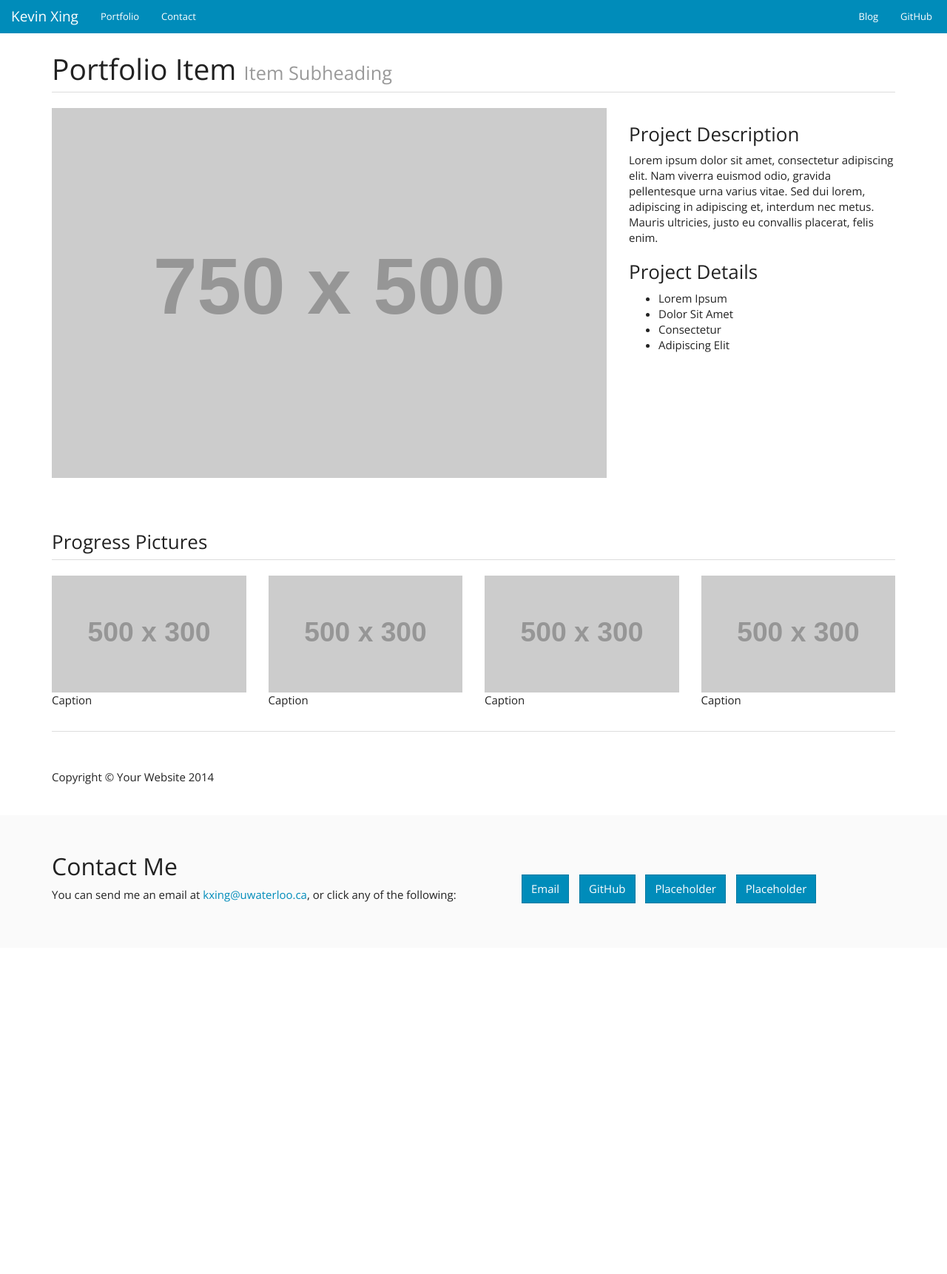
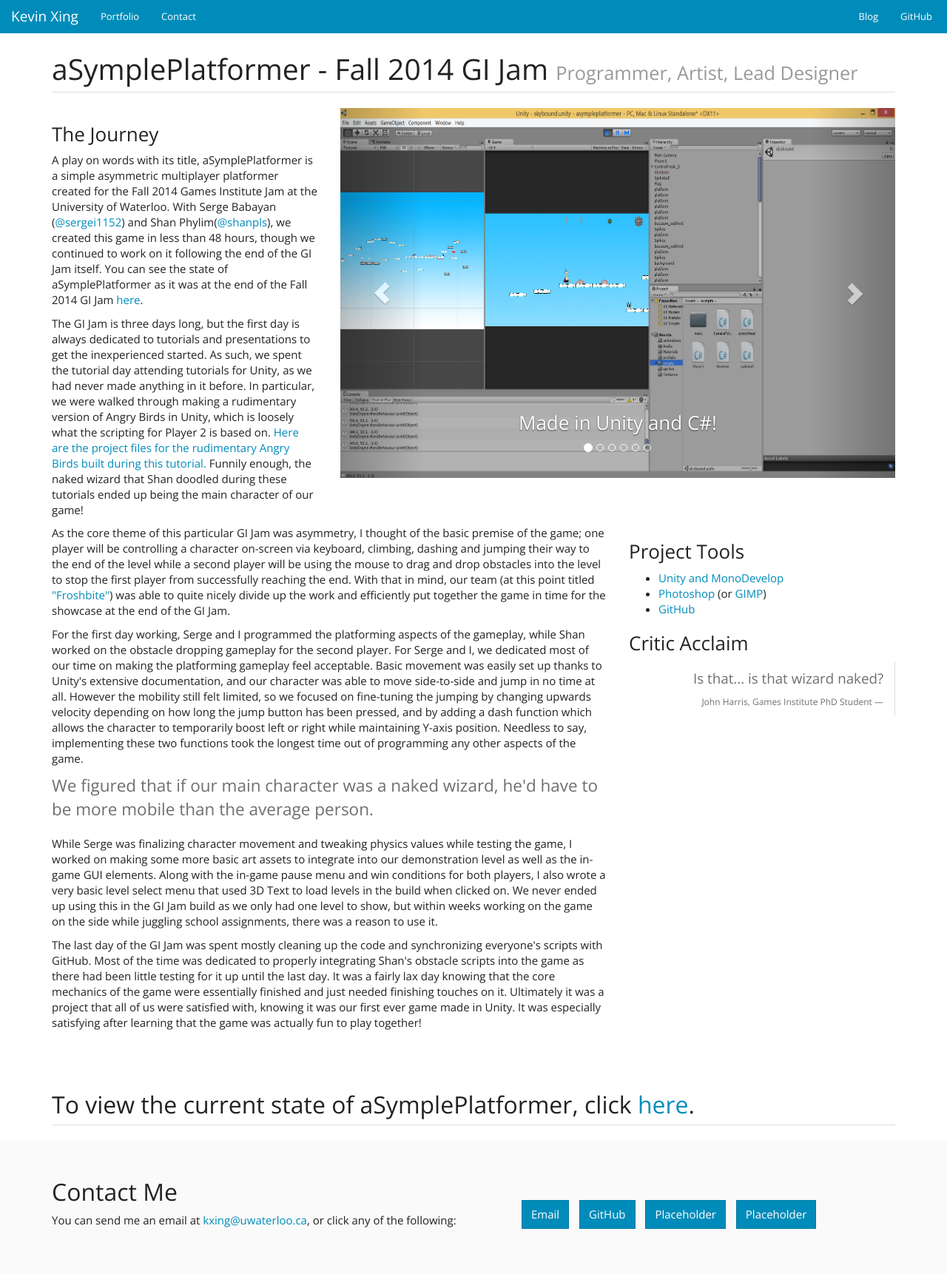
Before and after one commit to ggkevinxing/ggkevinxing.github.io, a PHP site: page /projects/asympleplatformer.html in a window 1280 px wide. Shown: the whole page at 74% size. Before the commit the page ends 1221 px from the top, so only its background shows below. Run offline with PHP 8.4, Linux system fonts and the light colour scheme; grey boxes labelled with a size stand in for pictures from a placeholder-image service; some libraries are stand-ins or nearby versions.

Commit message:
completed asympleplatformer.html
Great success!

```diff
--- a/css/custom.css
+++ b/css/custom.css
@@ -35,3 +35,68 @@ footer {
 .aboutme {
   padding-bottom: 20px;
 }
+
+/* CUSTOMIZE THE CAROUSEL
+-------------------------------------------------- */
+
+/* Carousel base class */
+.carousel {
+  height: 500px;
+  margin-bottom: 60px;
+}
+/* Since positioning the image, we need to help out the caption */
+.carousel-caption {
+  z-index: 10;
+}
+
+/* Declare heights because of positioning of img element */
+.carousel .item {
+  height: 500px;
+  background-color: #777;
+}
+.carousel-inner > .item > img {
+  position: absolute;
+  top: 0;
+  left: 0;
+  min-width: 100%;
+  height: 500px;
+  background-color:black;
+}
+
+/* Featurettes
+------------------------- */
+
+.featurette-divider {
+  margin: 80px 0; /* Space out the Bootstrap <hr> more */
+}
+
+/* Thin out the marketing headings */
+.featurette-heading {
+  font-weight: 300;
+  line-height: 1;
+  letter-spacing: -1px;
+}
+
+
+/* RESPONSIVE CSS
+-------------------------------------------------- */
+
+@media (min-width: 768px) {
+
+  /* Bump up size of carousel content */
+  .carousel-caption p {
+    margin-bottom: 20px;
+    font-size: 21px;
+    line-height: 1.4;
+  }
+
+  .featurette-heading {
+    font-size: 50px;
+  }
+}
+
+@media (min-width: 992px) {
+  .featurette-heading {
+    margin-top: 120px;
+  }
+}
--- a/index.html
+++ b/index.html
@@ -94,7 +94,7 @@
         </div>
         <div class="col-md-4">
               <h2>aSymplePlatformer</h2>
-              <p><i>Programmer and Lead Designer</i></p>
+              <p><i>Programmer, Artist, Lead Designer</i></p>
               <p><strong>October 2014 - Present</strong></p>
               <p>An asynchronous local competitive multiplayer 2D platformer made in Unity for the Fall 2014 Games Institute Game Jam at the University of Waterloo. </p>
               <p>The first player controls a character trying to complete platforming levels while the second player uses the mouse to drag and drop obstacles into the level in attempts to stop the first player from successfully reaching the end of the level.</p>
@@ -164,7 +164,7 @@
     ================================================== -->
     <!-- Placed at the end of the document so the pages load faster -->
     <script src="https://ajax.googleapis.com/ajax/libs/jquery/1.11.1/jquery.min.js"></script>
-    <script src="../../dist/js/bootstrap.min.js"></script>
+    <script src="js/bootstrap.min.js"></script>
 
     <!-- IE10 viewport hack for Surface/desktop Windows 8 bug -->
     <script src="../../assets/js/ie10-viewport-bug-workaround.js"></script>
--- a/projects/asympleplatformer.html
+++ b/projects/asympleplatformer.html
@@ -58,8 +58,8 @@
         <!-- Portfolio Item Heading -->
         <div class="row">
             <div class="col-lg-12">
-                <h1 class="page-header">Portfolio Item
-                    <small>Item Subheading</small>
+                <h1 class="page-header">aSymplePlatformer - Fall 2014 GI Jam
+                    <small>Programmer, Artist, Lead Designer</small>
                 </h1>
             </div>
         </div>
@@ -67,75 +67,111 @@
 
         <!-- Portfolio Item Row -->
         <div class="row">
+            <div class="col-md-4">
+                <h3>The Journey</h3>
+                <p>A play on words with its title, aSymplePlatformer is a simple asymmetric multiplayer platformer created for the Fall 2014 Games Institute Jam at the University of Waterloo. With Serge Babayan (<a href="https://github.com/sergei1152">@sergei1152</a>) and Shan Phylim(<a href="https://github.com/shanpls">@shanpls</a>), we created this game in less than 48 hours, though we continued to work on it following the end of the GI Jam itself. You can see the state of aSymplePlatformer as it was at the end of the Fall 2014 GI Jam <a href="https://github.com/FroshBite/aSymplePlatformer/releases/tag/v0.1">here</a>.</p>
+                <p>The GI Jam is three days long, but the first day is always dedicated to tutorials and presentations to get the inexperienced started. As such, we spent the tutorial day attending tutorials for Unity, as we had never made anything in it before. In particular, we were walked through making a rudimentary version of Angry Birds in Unity, which is loosely what the scripting for Player 2 is based on. <a href="https://www.dropbox.com/s/p6mnsrsp19cdypw/GIJam%20-%20Finished%20Samus-a-pult%20Unity%20Project.zip?dl=0">Here are the project files for the rudimentary Angry Birds built during this tutorial.</a> Funnily enough, the naked wizard that Shan doodled during these tutorials ended up being the main character of our game!</p>
+            </div>
 
             <div class="col-md-8">
-                <img class="img-responsive" src="http://placehold.it/750x500" alt="">
-            </div>
+    <!-- Carousel
+    ================================================== -->
+                <div id="carousel-asympleplatformer" class="carousel slide" data-ride="carousel">
+                  <!-- Indicators -->
+                  <ol class="carousel-indicators">
+                    <li data-target="#carousel-asympleplatformer" data-slide-to="0" class="active"></li>
+                    <li data-target="#carousel-asympleplatformer" data-slide-to="1"></li>
+                    <li data-target="#carousel-asympleplatformer" data-slide-to="2"></li>
+                    <li data-target="#carousel-asympleplatformer" data-slide-to="3"></li>
+                    <li data-target="#carousel-asympleplatformer" data-slide-to="4"></li>
+                    <li data-target="#carousel-asympleplatformer" data-slide-to="5"></li>
+                  </ol>
 
-            <div class="col-md-4">
-                <h3>Project Description</h3>
-                <p>Lorem ipsum dolor sit amet, consectetur adipiscing elit. Nam viverra euismod odio, gravida pellentesque urna varius vitae. Sed dui lorem, adipiscing in adipiscing et, interdum nec metus. Mauris ultricies, justo eu convallis placerat, felis enim.</p>
-                <h3>Project Details</h3>
-                <ul>
-                    <li>Lorem Ipsum</li>
-                    <li>Dolor Sit Amet</li>
-                    <li>Consectetur</li>
-                    <li>Adipiscing Elit</li>
-                </ul>
+                  <!-- Wrapper for slides -->
+                  <div class="carousel-inner">
+                    <div class="item active">
+                      <img src="img/asympleplatformer/asympleplatformer_main.png" alt="...">
+                      <div class="carousel-caption">
+                          <h3>Made in Unity and C#!</h3>
+                      </div>
+                    </div>
+                    <div class="item">
+                      <img src="img/asympleplatformer/asympleplatformer_gameplay.png" alt="...">
+                      <div class="carousel-caption">
+                          <h3>Asymmetric Gameplay</h3>
+                      </div>
+                    </div>
+                    <div class="item">
+                      <img src="img/asympleplatformer/asympleplatformer_p1win.png" alt="...">
+                      <div class="carousel-caption">
+                          <h3>Victory conditions for Player 1</h3>
+                      </div>
+                    </div>
+                    <div class="item">
+                      <img src="img/asympleplatformer/asympleplatformer_p2win.png" alt="...">
+                      <div class="carousel-caption">
+                          <h3>Victory conditions for Player 2</h3>
+                      </div>
+                    </div>
+                    <div class="item">
+                      <img src="img/asympleplatformer/asympleplatformer_pausemenu.png" alt="...">
+                      <div class="carousel-caption">
+                          <h3>Working Pause Menus with OnGUI()</h3>
+                      </div>
+                    </div>
+                    <div class="item">
+                      <img src="img/asympleplatformer/asympleplatformer_spritework.png" alt="...">
+                      <div class="carousel-caption">
+                          <h3>Hand-drawn sprite assets!</h3>
+                      </div>
+                    </div>
+                  </div>
+
+                  <!-- Controls -->
+                  <a class="left carousel-control" href="#carousel-asympleplatformer" role="button" data-slide="prev">
+                    <span class="glyphicon glyphicon-chevron-left"></span>
+                  </a>
+                  <a class="right carousel-control" href="#carousel-asympleplatformer" role="button" data-slide="next">
+                    <span class="glyphicon glyphicon-chevron-right"></span>
+                  </a>
+                </div> <!-- Carousel -->
             </div>
 
         </div>
         <!-- /.row -->
 
+        <div class="row">
+            <div class="col-md-8">
+                <p>As the core theme of this particular GI Jam was asymmetry, I thought of the basic premise of the game; one player will be controlling a character on-screen via keyboard, climbing, dashing and jumping their way to the end of the level while a second player will be using the mouse to drag and drop obstacles into the level to stop the first player from successfully reaching the end. With that in mind, our team (at this point titled <a href="https://github.com/FroshBite">"Froshbite"</a>) was able to quite nicely divide up the work and efficiently put together the game in time for the showcase at the end of the GI Jam.</p>
+                <p>For the first day working, Serge and I programmed the platforming aspects of the gameplay, while Shan worked on the obstacle dropping gameplay for the second player. For Serge and I, we dedicated most of our time on making the platforming gameplay feel acceptable. Basic movement was easily set up thanks to Unity's extensive documentation, and our character was able to move side-to-side and jump in no time at all. However the mobility still felt limited, so we focused on fine-tuning the jumping by changing upwards velocity depending on how long the jump button has been pressed, and by adding a dash function which allows the character to temporarily boost left or right while maintaining Y-axis position. Needless to say, implementing these two functions took the longest time out of programming any other aspects of the game.</p>
+                <p class="lead">We figured that if our main character was a naked wizard, he'd have to be more mobile than the average person.</p>
+                <p>While Serge was finalizing character movement and tweaking physics values while testing the game, I worked on making some more basic art assets to integrate into our demonstration level as well as the in-game GUI elements. Along with the in-game pause menu and win conditions for both players, I also wrote a very basic level select menu that used 3D Text to load levels in the build when clicked on. We never ended up using this in the GI Jam build as we only had one level to show, but within weeks working on the game on the side while juggling school assignments, there was a reason to use it.</p>
+                <p>The last day of the GI Jam was spent mostly cleaning up the code and synchronizing everyone's scripts with GitHub. Most of the time was dedicated to properly integrating Shan's obstacle scripts into the game as there had been little testing for it up until the last day. It was a fairly lax day knowing that the core mechanics of the game were essentially finished and just needed finishing touches on it. Ultimately it was a project that all of us were satisfied with, knowing it was our first ever game made in Unity. It was especially satisfying after learning that the game was actually fun to play together!</p>
+            </div>
+            <div class="col-md-4">
+                <h3>Project Tools</h3>
+                <ul>
+                    <li><a href="http://unity3d.com/unity/download">Unity and MonoDevelop</a></li>
+                    <li><a href-"http://www.adobe.com/ca/products/photoshop.html">Photoshop</a> (or <a href="http://www.gimp.org/">GIMP</a>)</li>
+                    <li><a href="https://github.com/">GitHub</a></li>
+                </ul>
+                <h3>Critic Acclaim</h3>
+                <blockquote class="pull-right">
+                     <p>Is that... is that wizard naked?</p>
+                     <small>John Harris, Games Institute PhD Student</small>
+                </blockquote>
+            </div>
+        </div>
+
         <!-- Related Projects Row -->
         <div class="row">
 
             <div class="col-lg-12">
-                <h3 class="page-header">Progress Pictures</h3>
-            </div>
-
-            <div class="col-sm-3 col-xs-6">
-                <a href="#">
-                    <img class="img-responsive portfolio-item" src="http://placehold.it/500x300" alt="">
-                </a>
-                <p>Caption</p>
-            </div>
-
-            <div class="col-sm-3 col-xs-6">
-                <a href="#">
-                    <img class="img-responsive portfolio-item" src="http://placehold.it/500x300" alt="">
-                </a>
-                <p>Caption</p>
-            </div>
-
-            <div class="col-sm-3 col-xs-6">
-                <a href="#">
-                    <img class="img-responsive portfolio-item" src="http://placehold.it/500x300" alt="">
-                </a>
-                <p>Caption</p>
-            </div>
-
-            <div class="col-sm-3 col-xs-6">
-                <a href="#">
-                    <img class="img-responsive portfolio-item" src="http://placehold.it/500x300" alt="">
-                </a>
-                <p>Caption</p>
+                <h2 class="page-header">To view the current state of aSymplePlatformer, click <a href="https://github.com/FroshBite/aSymplePlatformer">here</a>.</h2>
             </div>
 
         </div>
         <!-- /.row -->
-
-        <hr>
-
-        <!-- Footer -->
-        <footer>
-            <div class="row">
-                <div class="col-lg-12">
-                    <p>Copyright &copy; Your Website 2014</p>
-                </div>
-            </div>
-            <!-- /.row -->
-        </footer>
 
     </div>
     <!-- /.container -->
@@ -178,3 +214,14 @@
     </div>
     <!-- /.banner -->
 </section>
+
+    <!-- Bootstrap core JavaScript
+    ================================================== -->
+    <!-- Placed at the end of the document so the pages load faster -->
+    <script src="https://ajax.googleapis.com/ajax/libs/jquery/1.11.1/jquery.min.js"></script>
+    <script src="../js/bootstrap.min.js"></script>
+
+    <!-- IE10 viewport hack for Surface/desktop Windows 8 bug -->
+    <script src="../../assets/js/ie10-viewport-bug-workaround.js"></script>
+  </body>
+</html>
```
Also changed, not shown: projects/criticalcrush.html (+53 -3 lines), projects/fullhealth.html (+53 -3 lines), projects/someta.html (+53 -3 lines), projects/img/asympleplatformer/asympleplatformer_gameplay.png (added), projects/img/asympleplatformer/asympleplatformer_main.PNG (added), projects/img/asympleplatformer/asympleplatformer_p1win.png (added), projects/img/asympleplatformer/asympleplatformer_p2win.png (added), projects/img/asympleplatformer/asympleplatformer_pausemenu.PNG (added), projects/img/asympleplatformer/asympleplatformer_spritework.PNG (added).
